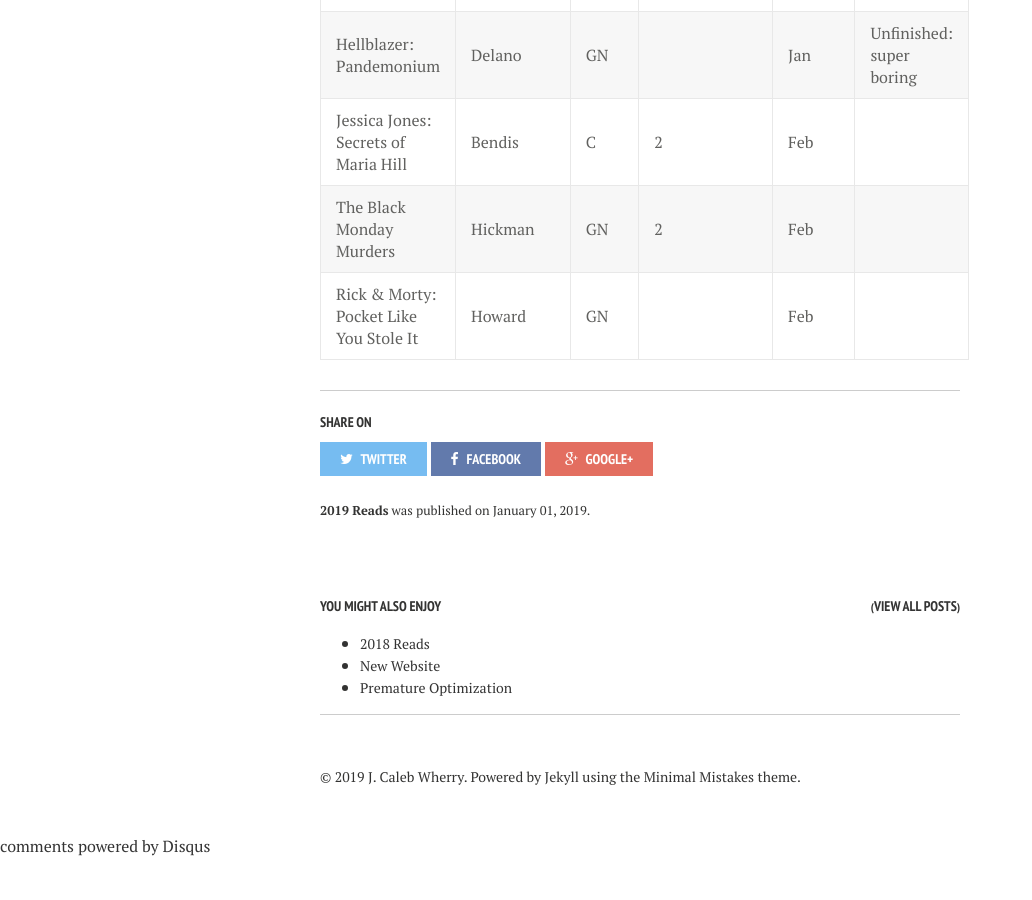
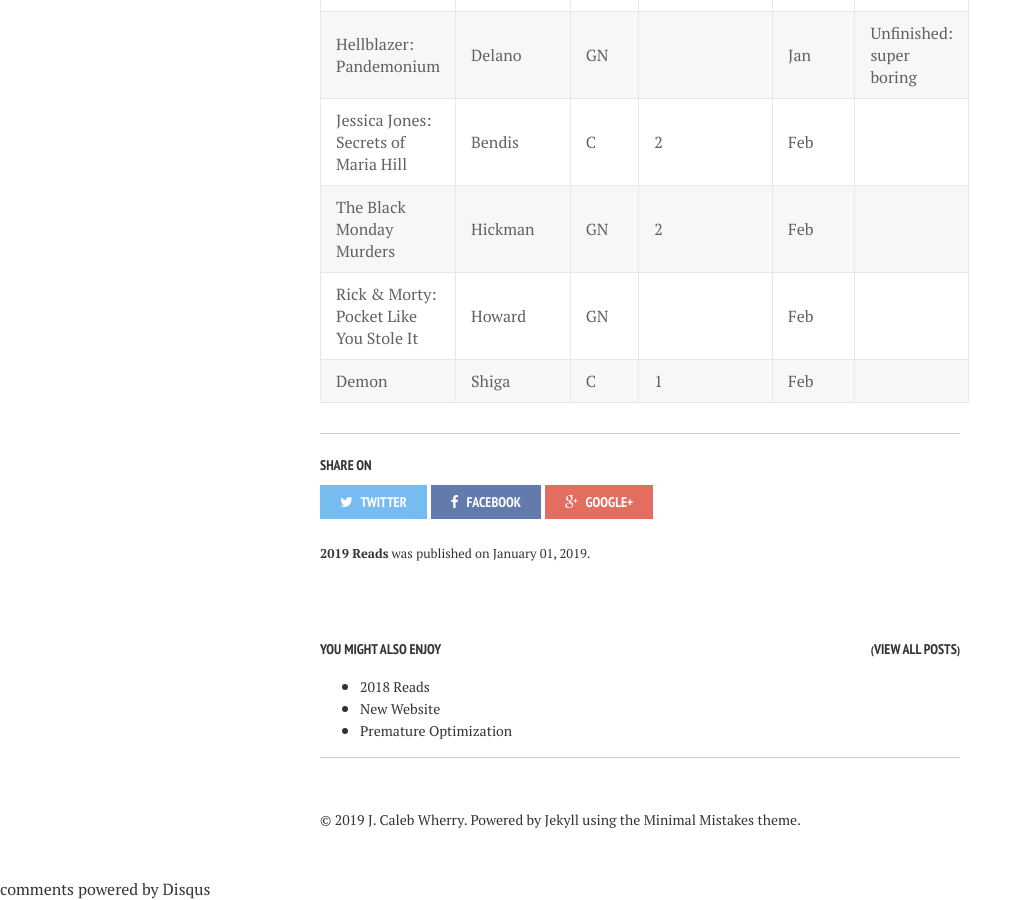
Before and after one commit to calebwherry/calebwherry.github.io, a Jekyll site: the page built from _posts/2019-01-01-2019-Reads.md, in a window 1280 px wide and 900 px high, scrolled down 2324 px. Shown: the whole window, without its empty margins (0-1032 px from the left). Built offline with Jekyll 4.4.1, drawn with Linux system fonts in a browser that asks for light colours; nearby versions of some CDN libraries; comment, search, counter and statistics services are not loaded; before the commit the page ends 3181 px from its top, so only the background shows below that.

Commit message:
Added 2019 reads.

```diff
--- a/_posts/2019-01-01-2019-Reads.md
+++ b/_posts/2019-01-01-2019-Reads.md
@@ -54,3 +54,4 @@
 | Jessica Jones: Secrets of Maria Hill   | Bendis     | C     | 2            | Feb          |                                               |
 | The Black Monday Murders               | Hickman    | GN    | 2            | Feb          |                                               |
 | Rick & Morty: Pocket Like You Stole It | Howard     | GN    |              | Feb          |                                               |
+| Demon                                  | Shiga      | C     | 1            | Feb          |                                               |
```
